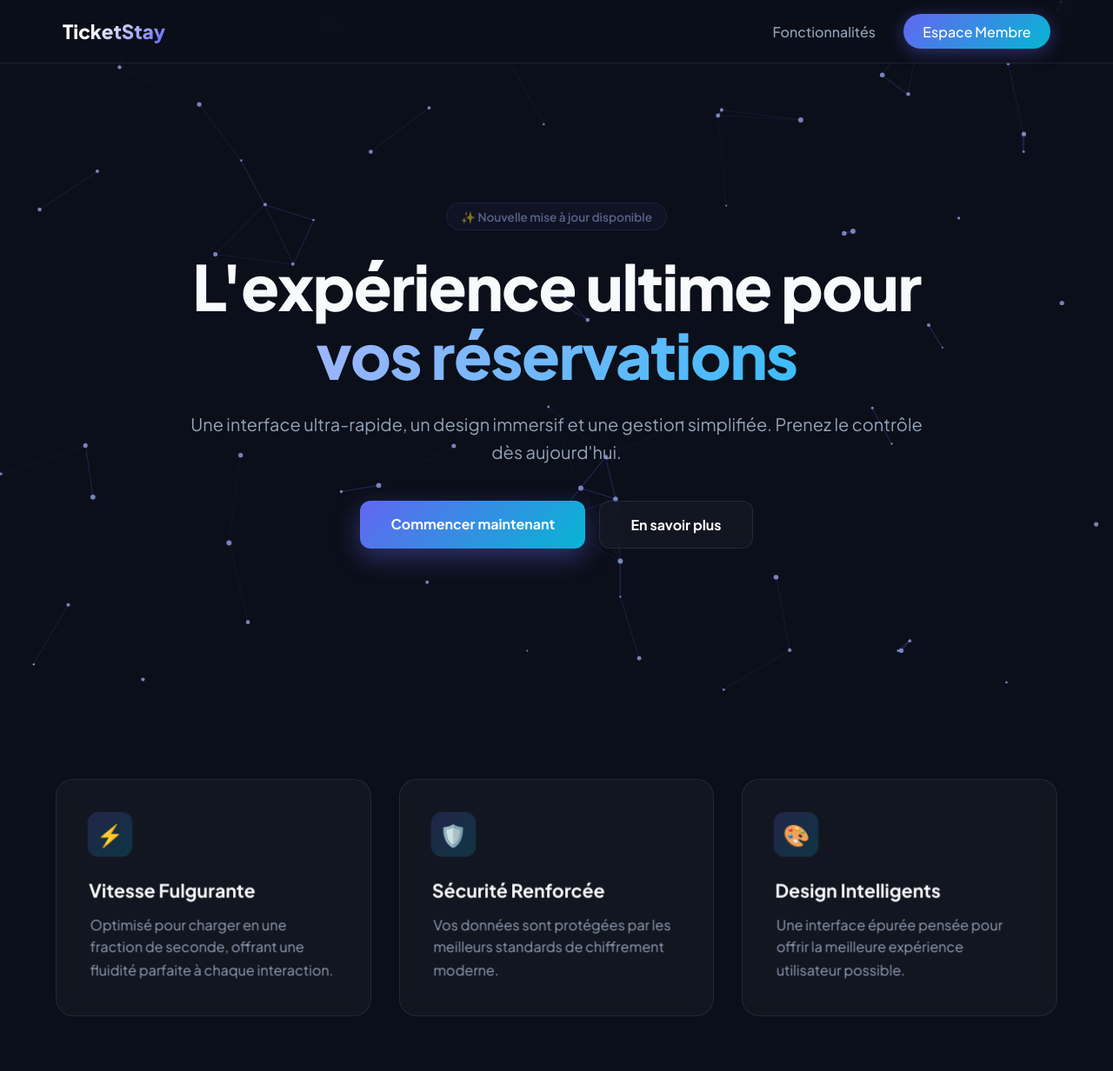
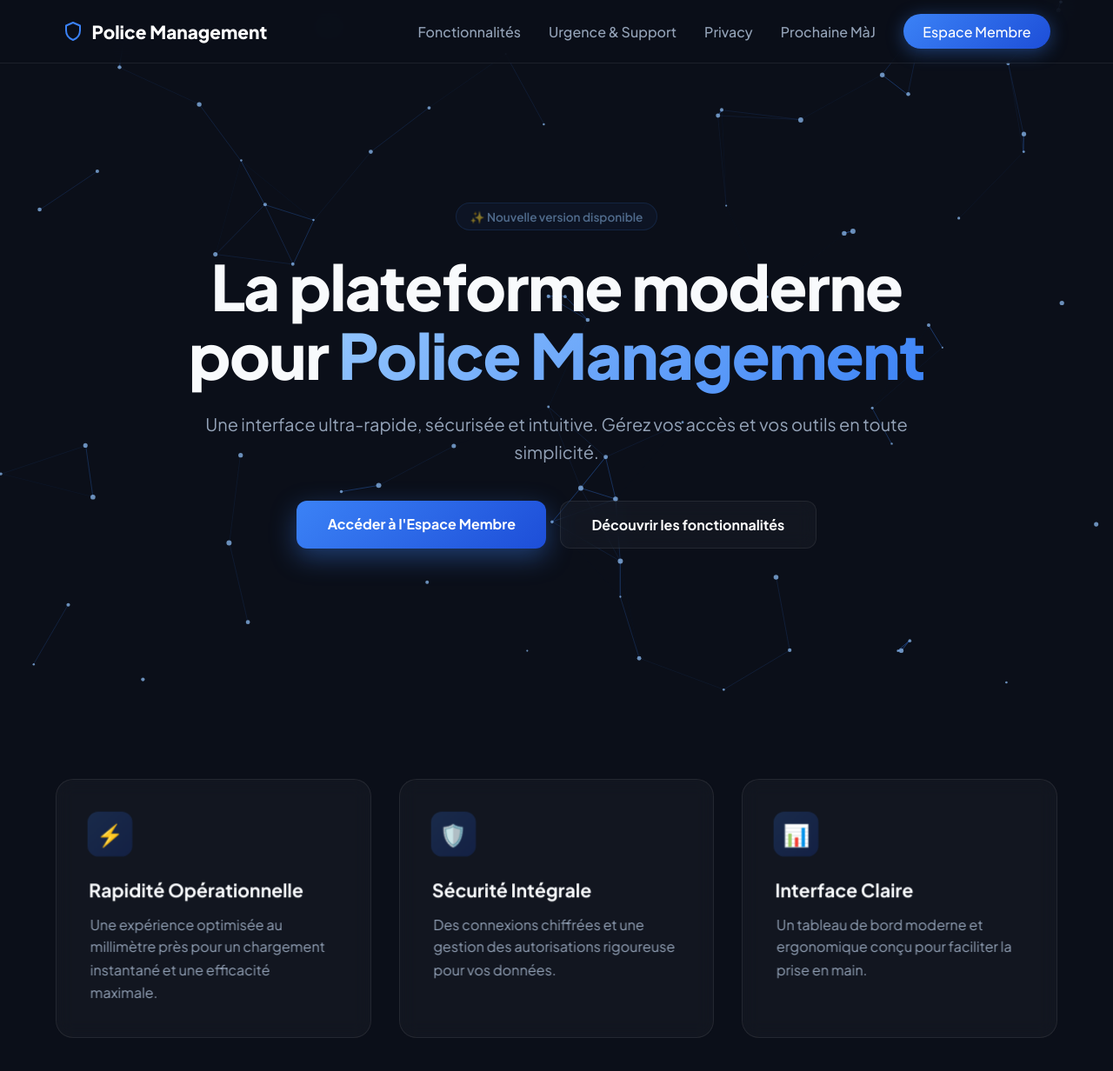
Before and after one commit to Anthonysmith120/P.M-Website, a plain HTML site: page index.html in a window 1280 px wide. Shown: the whole page at 87% size. Drawn offline with Linux system fonts and the light colour scheme.

Commit message:
Update index.html

```diff
--- a/index.html
+++ b/index.html
@@ -3,8 +3,8 @@
 <head>
 <meta charset="UTF-8">
 <meta name="viewport" content="width=device-width, initial-scale=1.0">
-<title>TicketStay — La plateforme de gestion nouvelle génération</title>
-<meta name="description" content="Découvrez TicketStay. Une expérience fluide, moderne et interactive.">
+<title>Police Management — La plateforme de gestion nouvelle génération</title>
+<meta name="description" content="Découvrez Police Management. Une expérience fluide, moderne et sécurisée.">
 <link rel="preconnect" href="https://fonts.googleapis.com">
 <link rel="preconnect" href="https://fonts.gstatic.com" crossorigin>
 <link href="https://fonts.googleapis.com/css2?family=Plus+Jakarta+Sans:wght@400;500;600;700;800&display=swap" rel="stylesheet">
@@ -14,9 +14,9 @@
     --bg-dark: #0b0f19;
     --card-bg: rgba(255, 255, 255, 0.03);
     --card-border: rgba(255, 255, 255, 0.08);
-    --primary: #6366f1;
-    --primary-glow: rgba(99, 102, 241, 0.4);
-    --accent: #06b6d4;
+    --primary: #3b82f6;
+    --primary-glow: rgba(59, 130, 246, 0.4);
+    --accent: #1d4ed8;
     --text-main: #f8fafc;
     --text-muted: #94a3b8;
   }
@@ -59,12 +59,18 @@
     padding: 1rem 2rem;
   }
   .logo {
+    display: flex;
+    align-items: center;
+    gap: 0.6rem;
     font-weight: 800;
-    font-size: 1.4rem;
-    background: linear-gradient(135deg, #fff 30%, var(--primary));
-    -webkit-background-clip: text;
-    -webkit-text-fill-color: transparent;
+    font-size: 1.3rem;
+    color: #fff;
     text-decoration: none;
+  }
+  .logo svg {
+    width: 24px;
+    height: 24px;
+    stroke: var(--primary);
   }
   .nav-links { display: flex; gap: 2rem; align-items: center; }
   .nav-links a {
@@ -85,7 +91,7 @@
   }
   .btn-nav:hover {
     transform: translateY(-2px);
-    box-shadow: 0 6px 25px rgba(99, 102, 241, 0.6);
+    box-shadow: 0 6px 25px rgba(59, 130, 246, 0.6);
   }
 
   /* Hero Section */
@@ -107,9 +113,9 @@
     gap: 0.5rem;
     padding: 0.4rem 1rem;
     border-radius: 50px;
-    background: rgba(99, 102, 241, 0.1);
-    border: 1px solid rgba(99, 102, 241, 0.3);
-    color: #a5b4fc;
+    background: rgba(59, 130, 246, 0.1);
+    border: 1px solid rgba(59, 130, 246, 0.3);
+    color: #93c5fd;
     font-size: 0.85rem;
     font-weight: 600;
     margin-bottom: 1.5rem;
@@ -124,7 +130,7 @@
     letter-spacing: -0.02em;
   }
   h1 span {
-    background: linear-gradient(135deg, #a5b4fc 0%, #38bdf8 100%);
+    background: linear-gradient(135deg, #93c5fd 0%, #3b82f6 100%);
     -webkit-background-clip: text;
     -webkit-text-fill-color: transparent;
   }
@@ -157,7 +163,7 @@
   }
   .btn-hero.primary:hover {
     transform: translateY(-3px) scale(1.02);
-    box-shadow: 0 15px 40px rgba(99, 102, 241, 0.6);
+    box-shadow: 0 15px 40px rgba(59, 130, 246, 0.6);
   }
   .btn-hero.secondary {
     background: var(--card-bg);
@@ -197,13 +203,13 @@
     cursor: pointer;
   }
   .card:hover {
-    border-color: rgba(99, 102, 241, 0.4);
+    border-color: rgba(59, 130, 246, 0.4);
   }
   .card-icon {
     width: 50px;
     height: 50px;
     border-radius: 12px;
-    background: linear-gradient(135deg, rgba(99, 102, 241, 0.2), rgba(6, 182, 212, 0.2));
+    background: linear-gradient(135deg, rgba(59, 130, 246, 0.2), rgba(29, 78, 216, 0.2));
     display: flex;
     align-items: center;
     justify-content: center;
@@ -232,9 +238,17 @@
 
 <header>
   <div class="nav-container">
-    <a href="index.html" class="logo">TicketStay</a>
+    <a href="index.html" class="logo">
+      <svg viewBox="0 0 24 24" fill="none" xmlns="http://www.w3.org/2000/svg">
+        <path d="M12 2L20 5.5V11C20 16 16.6 20.2 12 22C7.4 20.2 4 16 4 11V5.5L12 2Z" stroke-width="2" stroke-linecap="round" stroke-linejoin="round"/>
+      </svg>
+      Police Management
+    </a>
     <nav class="nav-links">
       <a href="fonctionnalites.html">Fonctionnalités</a>
+      <a href="urgence.html">Urgence & Support</a>
+      <a href="confidentialite.html">Privacy</a>
+      <a href="prochaine-mise-a-jour.html">Prochaine MàJ</a>
       <a href="connexion.html" class="btn-nav">Espace Membre</a>
     </nav>
   </div>
@@ -245,12 +259,12 @@
 
 <section class="hero">
   <div class="hero-content">
-    <div class="badge-new">✨ Nouvelle mise à jour disponible</div>
-    <h1>L'expérience ultime pour <span>vos réservations</span></h1>
-    <p class="subtitle">Une interface ultra-rapide, un design immersif et une gestion simplifiée. Prenez le contrôle dès aujourd'hui.</p>
+    <div class="badge-new">✨ Nouvelle version disponible</div>
+    <h1>La plateforme moderne pour <span>Police Management</span></h1>
+    <p class="subtitle">Une interface ultra-rapide, sécurisée et intuitive. Gérez vos accès et vos outils en toute simplicité.</p>
     <div class="cta-group">
-      <a href="connexion.html" class="btn-hero primary">Commencer maintenant</a>
-      <a href="fonctionnalites.html" class="btn-hero secondary">En savoir plus</a>
+      <a href="connexion.html" class="btn-hero primary">Accéder à l'Espace Membre</a>
+      <a href="fonctionnalites.html" class="btn-hero secondary">Découvrir les fonctionnalités</a>
     </div>
   </div>
 </section>
@@ -260,20 +274,20 @@
 
     <div class="card" data-tilt>
       <div class="card-icon">⚡</div>
-      <h3>Vitesse Fulgurante</h3>
-      <p>Optimisé pour charger en une fraction de seconde, offrant une fluidité parfaite à chaque interaction.</p>
+      <h3>Rapidité Opérationnelle</h3>
+      <p>Une expérience optimisée au millimètre près pour un chargement instantané et une efficacité maximale.</p>
     </div>
 
     <div class="card" data-tilt>
       <div class="card-icon">🛡️</div>
-      <h3>Sécurité Renforcée</h3>
-      <p>Vos données sont protégées par les meilleurs standards de chiffrement moderne.</p>
+      <h3>Sécurité Intégrale</h3>
+      <p>Des connexions chiffrées et une gestion des autorisations rigoureuse pour vos données.</p>
     </div>
 
     <div class="card" data-tilt>
-      <div class="card-icon">🎨</div>
-      <h3>Design Intelligents</h3>
-      <p>Une interface épurée pensée pour offrir la meilleure expérience utilisateur possible.</p>
+      <div class="card-icon">📊</div>
+      <h3>Interface Claire</h3>
+      <p>Un tableau de bord moderne et ergonomique conçu pour faciliter la prise en main.</p>
     </div>
 
   </div>
@@ -306,14 +320,12 @@
       this.x = Math.random() * canvas.width;
       this.y = Math.random() * canvas.height;
       this.size = Math.random() * 2 + 1;
-      this.baseX = this.x;
-      this.baseY = this.y;
       this.vx = (Math.random() - 0.5) * 1;
       this.vy = (Math.random() - 0.5) * 1;
     }
 
     draw() {
-      ctx.fillStyle = 'rgba(165, 180, 252, 0.7)';
+      ctx.fillStyle = 'rgba(147, 197, 253, 0.7)';
       ctx.beginPath();
       ctx.arc(this.x, this.y, this.size, 0, Math.PI * 2);
       ctx.closePath();
@@ -327,7 +339,6 @@
       if (this.x < 0 || this.x > canvas.width) this.vx *= -1;
       if (this.y < 0 || this.y > canvas.height) this.vy *= -1;
 
-      // Interaction avec la souris
       let dx = mouse.x - this.x;
       let dy = mouse.y - this.y;
       let distance = Math.sqrt(dx * dx + dy * dy);
@@ -348,7 +359,6 @@
   function animate() {
     ctx.clearRect(0, 0, canvas.width, canvas.height);
 
-    // Relier les particules proches
     for (let a = 0; a < particles.length; a++) {
       for (let b = a; b < particles.length; b++) {
         let dx = particles[a].x - particles[b].x;
@@ -356,7 +366,7 @@
         let dist = Math.sqrt(dx * dx + dy * dy);
 
         if (dist < 120) {
-          ctx.strokeStyle = `rgba(99, 102, 241, ${1 - dist / 120})`;
+          ctx.strokeStyle = `rgba(59, 130, 246, ${1 - dist / 120})`;
           ctx.lineWidth = 0.5;
           ctx.beginPath();
           ctx.moveTo(particles[a].x, particles[a].y);
@@ -386,8 +396,8 @@
       const x = e.clientX - rect.left - rect.width / 2;
       const y = e.clientY - rect.top - rect.height / 2;
 
-      const tiltX = (y / rect.height) * -20;
-      const tiltY = (x / rect.width) * 20;
+      const tiltX = (y / rect.height) * -18;
+      const tiltY = (x / rect.width) * 18;
 
       card.style.transform = `rotateX(${tiltX}deg) rotateY(${tiltY}deg)`;
     });
```
